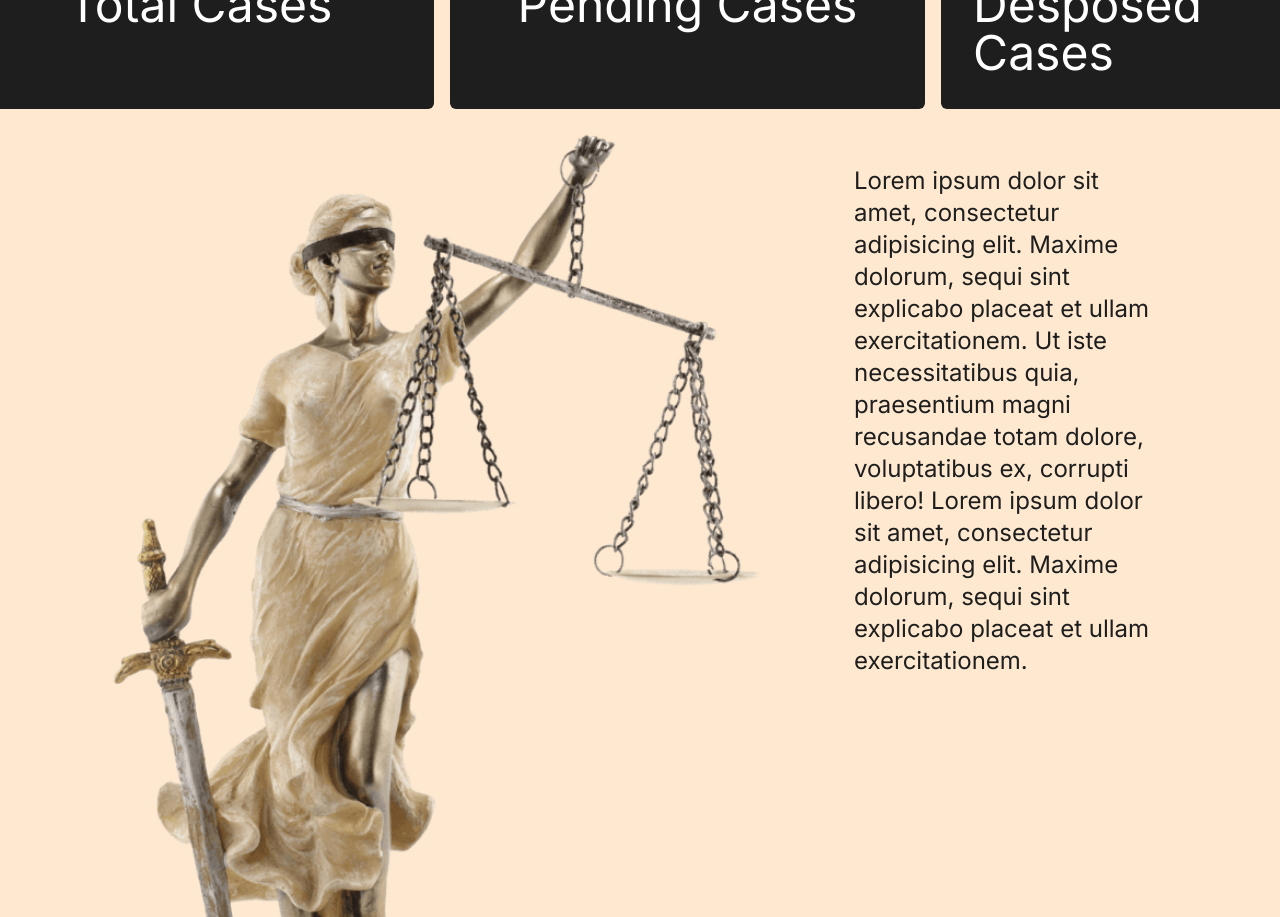
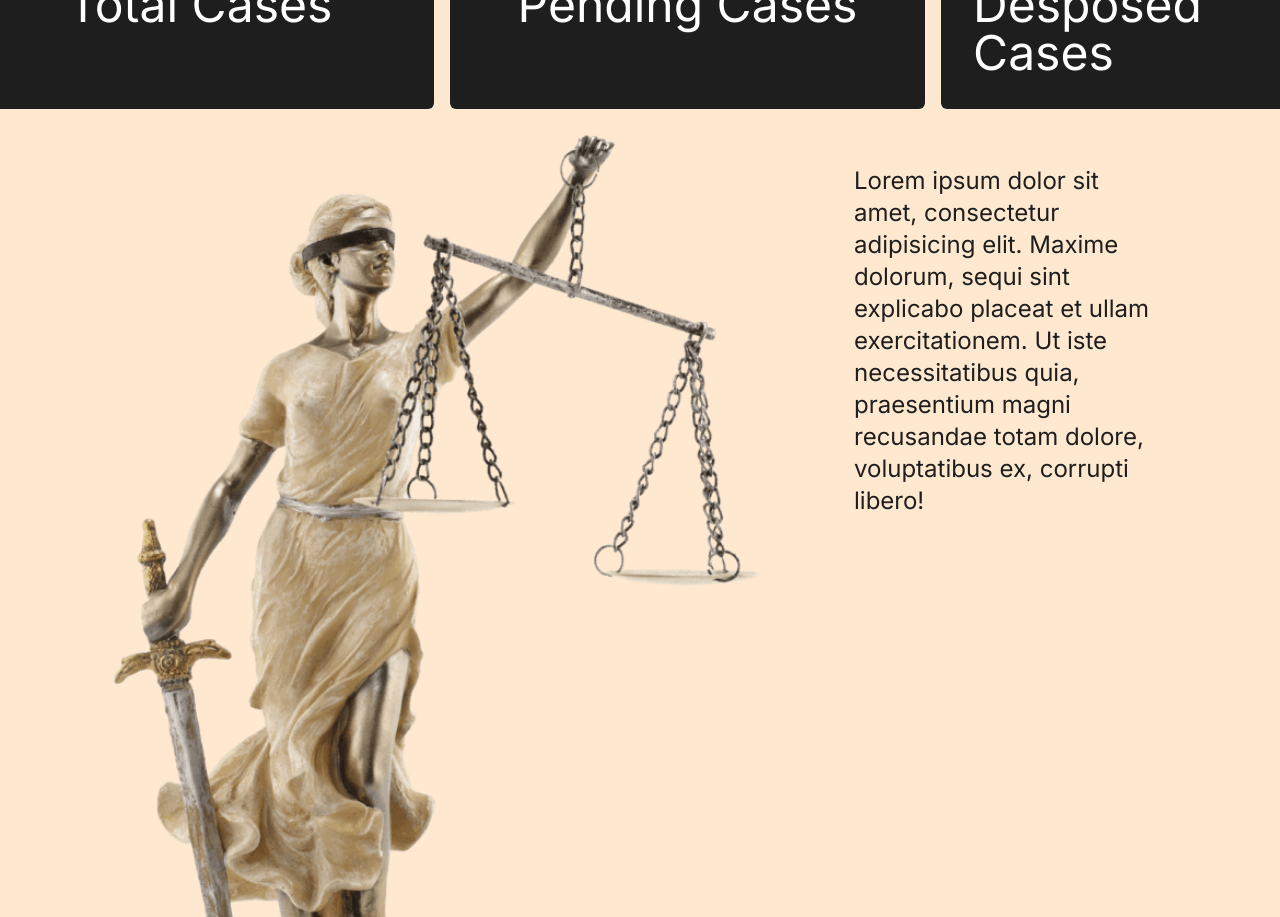
Before and after one commit to Ronit-gurjar/dsg-portfolio, a Next.js app: page / in a window 1280 px wide. Shown: the part 1100-2017 px from the top of the page. Built offline with nearby package versions, Linux system fonts and the light colour scheme.

Commit message:
Add: basic motion animation to component

```diff
--- a/src/app/home/About.tsx
+++ b/src/app/home/About.tsx
@@ -1,5 +1,6 @@
 import React from 'react'
 import Image from 'next/image'
+import { motion } from 'framer-motion'
 import figure from '../../../public/lady justice.png'
 import CounterCard from '../components/card/CounterCard'
 
@@ -7,11 +8,17 @@ const About = () => {
   return (
     <div className='flex flex-col item-center justify-center gap-4 p-2'>
         <div><h1 className='text-4xl text-Theme-black text-center underline underline-offset-4 font-serif p-2'>Experience</h1></div>
-        <div className='flex flex-col lg:flex-row lg:justify-center gap-4'>
+
+        <motion.div
+            className='flex flex-col lg:flex-row lg:justify-center gap-4'
+            initial={{opacity: 0, scale:0}}
+            whileInView={{opacity: 1, scale:1}} //to create view based animations
+            transition={{duration:1.5}}
+        >
             <CounterCard num={1700} title='Total Cases'/>
             <CounterCard num={1009} title='Pending Cases'/>
             <CounterCard num={746} title='Desposed Cases'/>
-        </div>
+        </motion.div>
         <div className='flex flex-col lg:flex-row justify-center gap-8'>
             <div className='w-fit'>
                 <Image src={figure} alt='justice' width={700} height={500}/>
@@ -20,9 +27,7 @@ const About = () => {
                 <p className='text-2xl text-Theme-black bg-Theme-cream -mt-48 lg:mt-0 lg:p-10'>
                     Lorem ipsum dolor sit amet, consectetur adipisicing elit.
                     Maxime dolorum, sequi sint explicabo placeat et ullam exercitationem.
-                     Ut iste necessitatibus quia, praesentium magni recusandae totam dolore, voluptatibus ex, corrupti libero!
-                     Lorem ipsum dolor sit amet, consectetur adipisicing elit.
-                    Maxime dolorum, sequi sint explicabo placeat et ullam exercitationem.
+                    Ut iste necessitatibus quia, praesentium magni recusandae totam dolore, voluptatibus ex, corrupti libero!
 
                 </p>
             </div>
```
